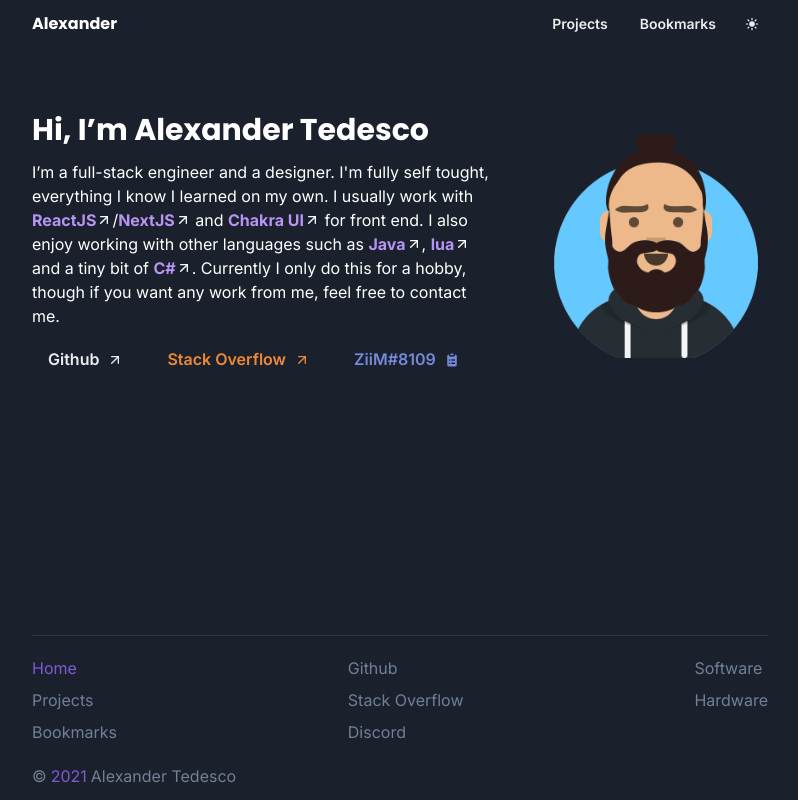
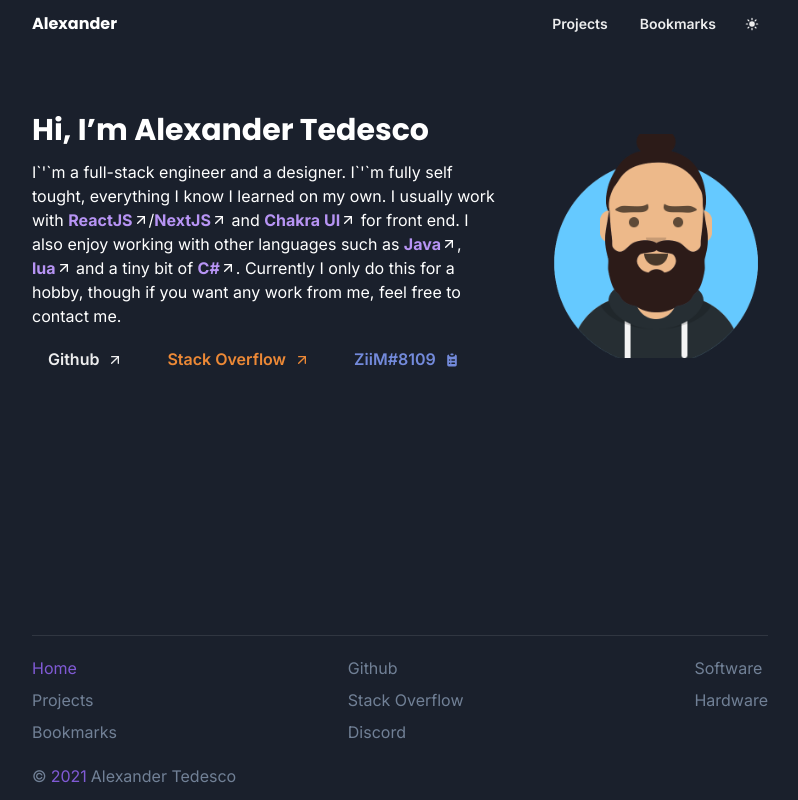
Before and after one commit to ZiiMs/ziim-homepage, a Next.js app: page / in a window 1280 px wide. Shown: the whole page, without its empty margins (240-1038 px from the left). Built offline with nearby package versions, Linux system fonts and the light colour scheme.

Commit message:
Escape `'`

```diff
--- a/src/components/hero/index.tsx
+++ b/src/components/hero/index.tsx
@@ -67,8 +67,8 @@ const Hero = () => {
       <VStack w='full' alignItems='flex-start' spacing={3}>
         <Heading size='lg'>Hi, I’m Alexander Tedesco</Heading>
         <Text>
-          I’m a full-stack engineer and a designer. I'm fully self tought,
-          everything I know I learned on my own. I usually work with{' '}
+          I`&#39;`m a full-stack engineer and a designer. I`&#39;`m fully self
+          tought, everything I know I learned on my own. I usually work with{' '}
           <EmbededLink href='https://reactjs.org/'>
             <strong>ReactJS</strong>
           </EmbededLink>
```
